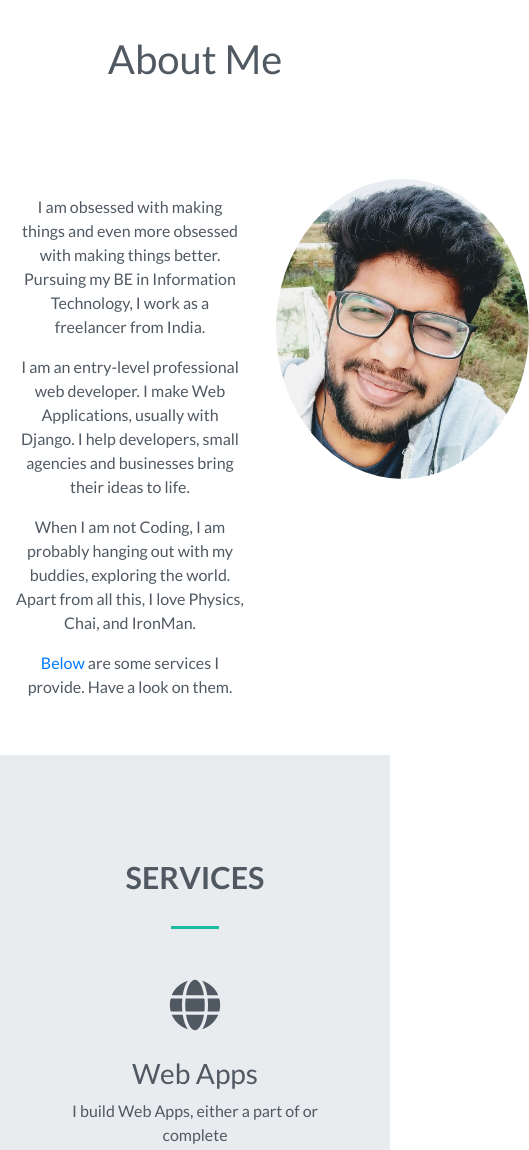
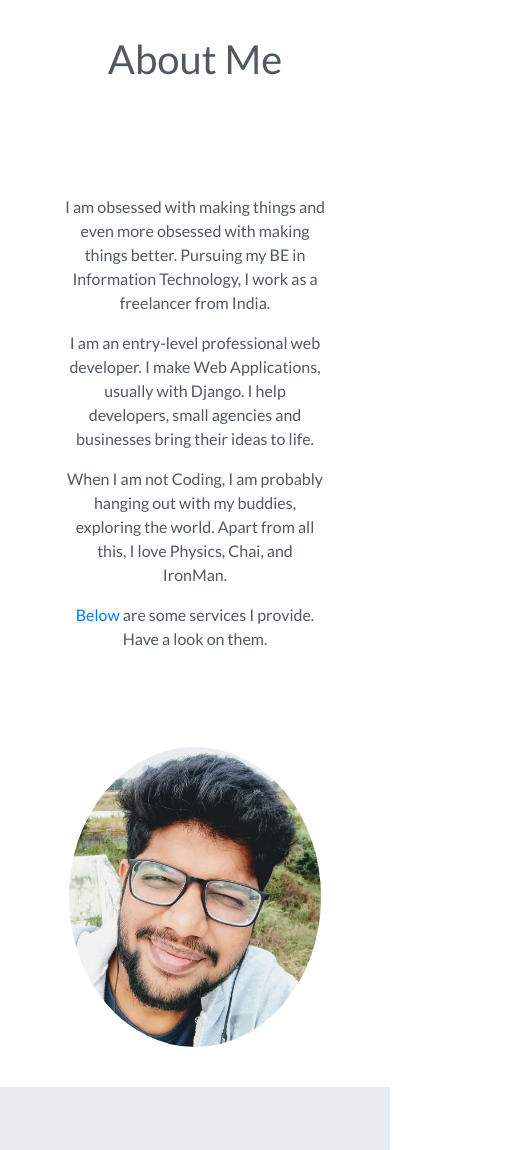
Before and after one commit to Bhargav-Singh/bs, a plain HTML site: page index.html in a window 390 px wide. Shown: the part 865-2015 px from the top of the page, 529 px wide, since content can reach past the window. Drawn offline with Linux system fonts and the light colour scheme.

Commit message:
Update index.html

```diff
--- a/index.html
+++ b/index.html
@@ -114,7 +114,7 @@
 		<div id="about" class="offset">
 			<h1 class=" narrow text-center"> About Me</h1>
 			<div class="row">
-			<div class="col-8 narrow text-center">
+			<div class="col-md-8 narrow text-center">
 
 
 				<p class="lead">
@@ -130,7 +130,7 @@
 
 				</p>
 			</div>
-			<div class="col-4 narrow text-center">
+			<div class="col-md-4 narrow text-center">
 
 			<img class="mee" src="img/me.png">
 
```
